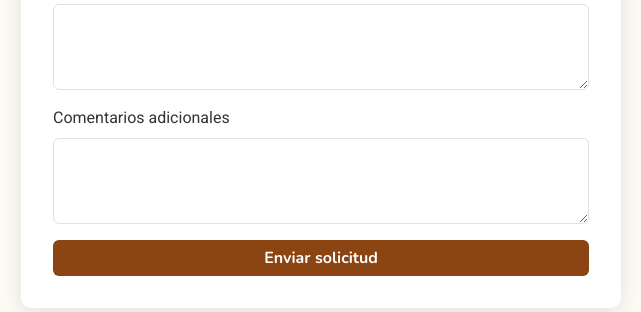
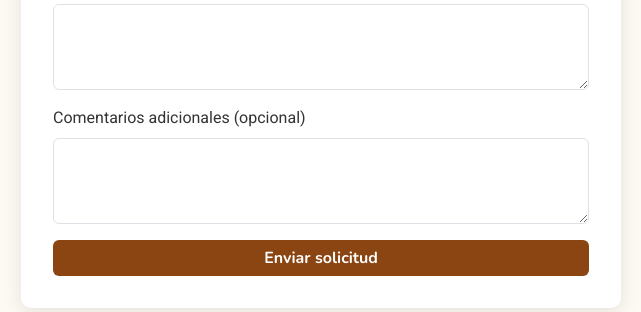
Before and after one commit to EmbryoPass/EmbryoPass, a Flask app: page /solicitar-visita-grupal in a window 1280 px wide. Shown: the part 953-1265 px from the top of the page, without its empty margins (319-960 px from the left). Run offline with Flask 3, Linux system fonts and the light colour scheme.

Commit message:
Update solicitar_visita_grupal.html

```diff
--- a/templates/solicitar_visita_grupal.html
+++ b/templates/solicitar_visita_grupal.html
@@ -168,7 +168,7 @@
       </div>
 
       <div class="mb-3 text-start">
-        <label class="form-label" for="comentarios">Comentarios adicionales</label>
+        <label class="form-label" for="comentarios">Comentarios adicionales (opcional)</label>
         <textarea class="form-control" id="comentarios" name="comentarios" rows="3">{{ request.form.get('comentarios','') }}</textarea>
       </div>
 
```
